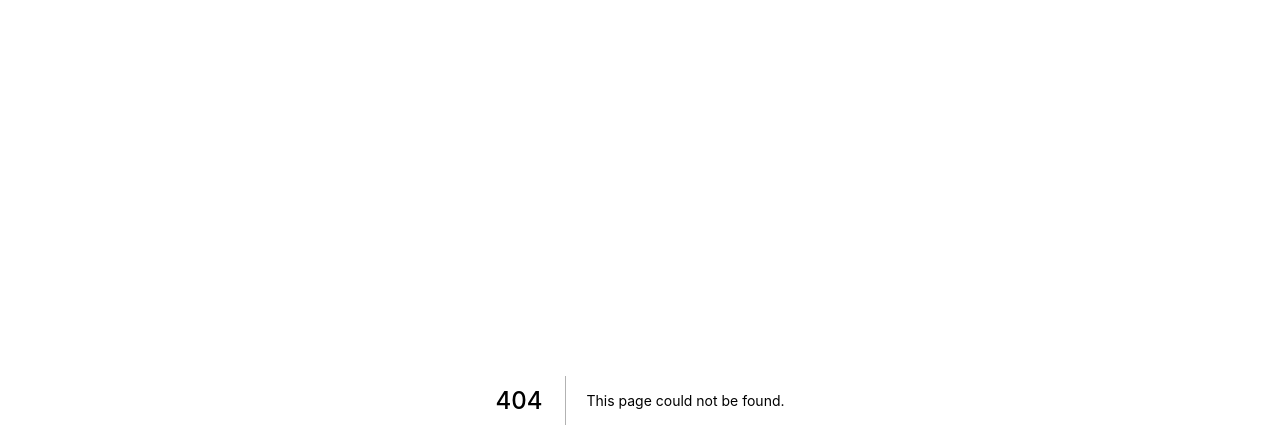
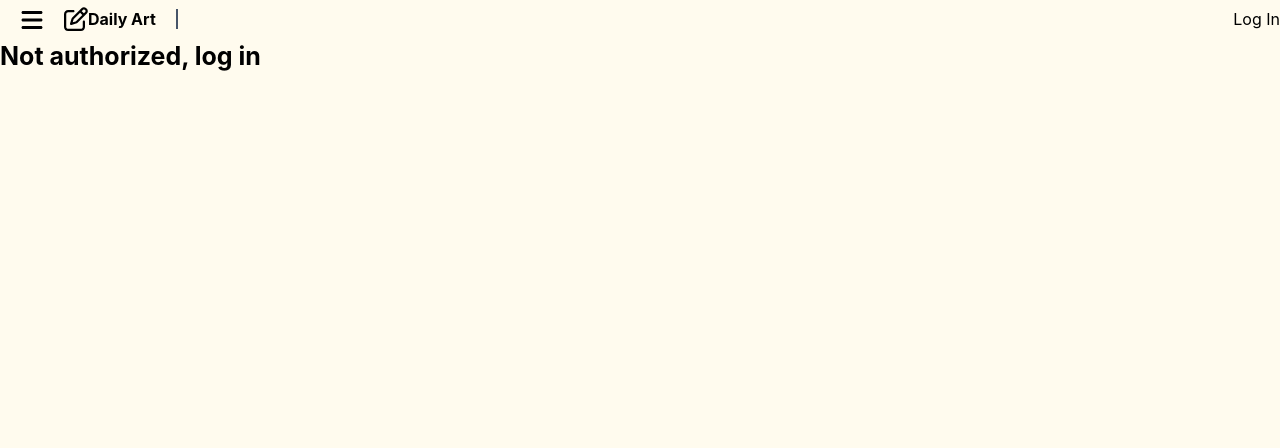
Before and after one commit to handriamanantena/daily-art-frontend, a Next.js app: page /addpicture in a window 1280 px wide. Before the commit this address had no page. Shown: the top 448 px of the page. Built offline with nearby package versions, Linux system fonts and the light colour scheme; no server answers.

Commit message:
added dummy page where auth is needed

```diff
--- /dev/null
+++ b/pages/addpicture.js
@@ -0,0 +1,17 @@
+import {BasicLayout} from "../components/common/BasicLayout";
+import Join from "./join";
+import {useContext} from "react";
+import AuthContext from "../common/context/auth-context";
+
+
+
+const Addpicture = () => {
+
+    const ctx = useContext(AuthContext);
+
+    return (<BasicLayout>
+        {ctx.isLoggedIn ? <h1>Add Picture</h1> : <h1>Not authorized, log in</h1>}
+    </BasicLayout>);
+}
+
+export default Addpicture;
```
